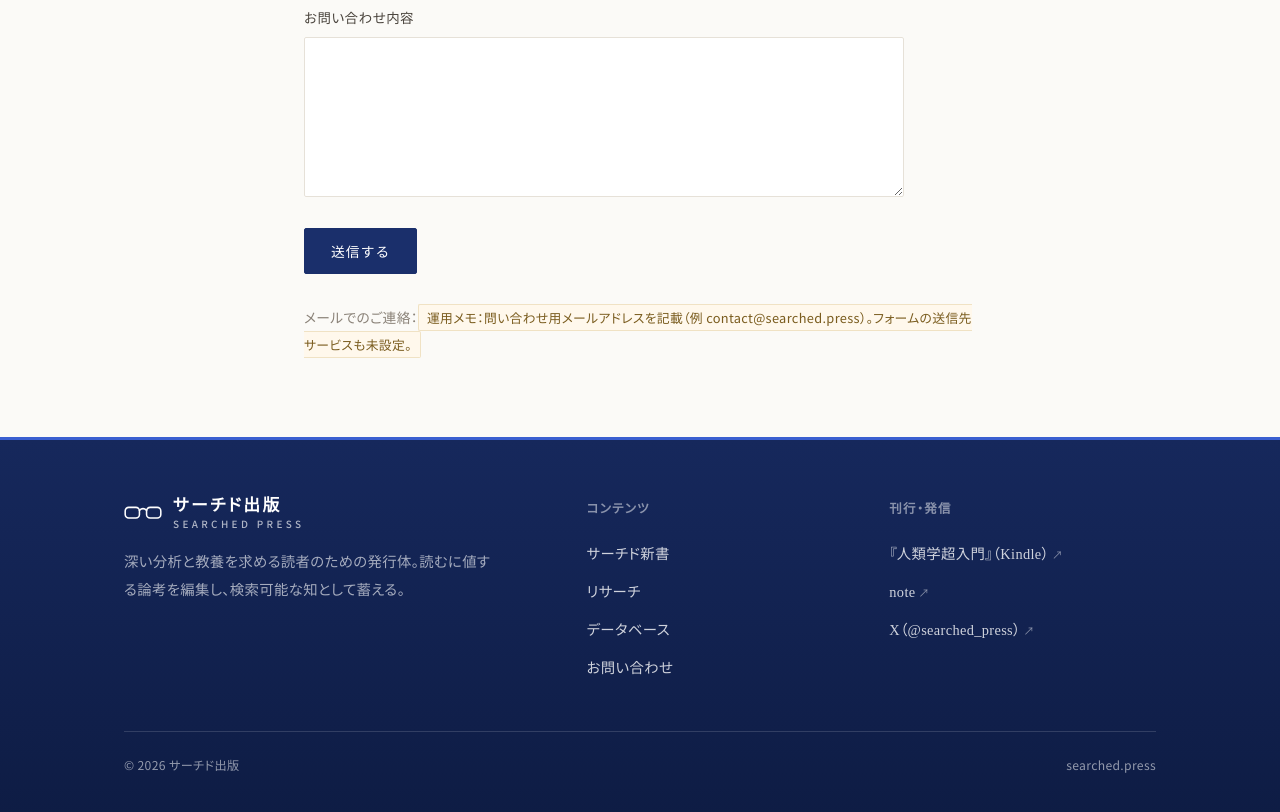
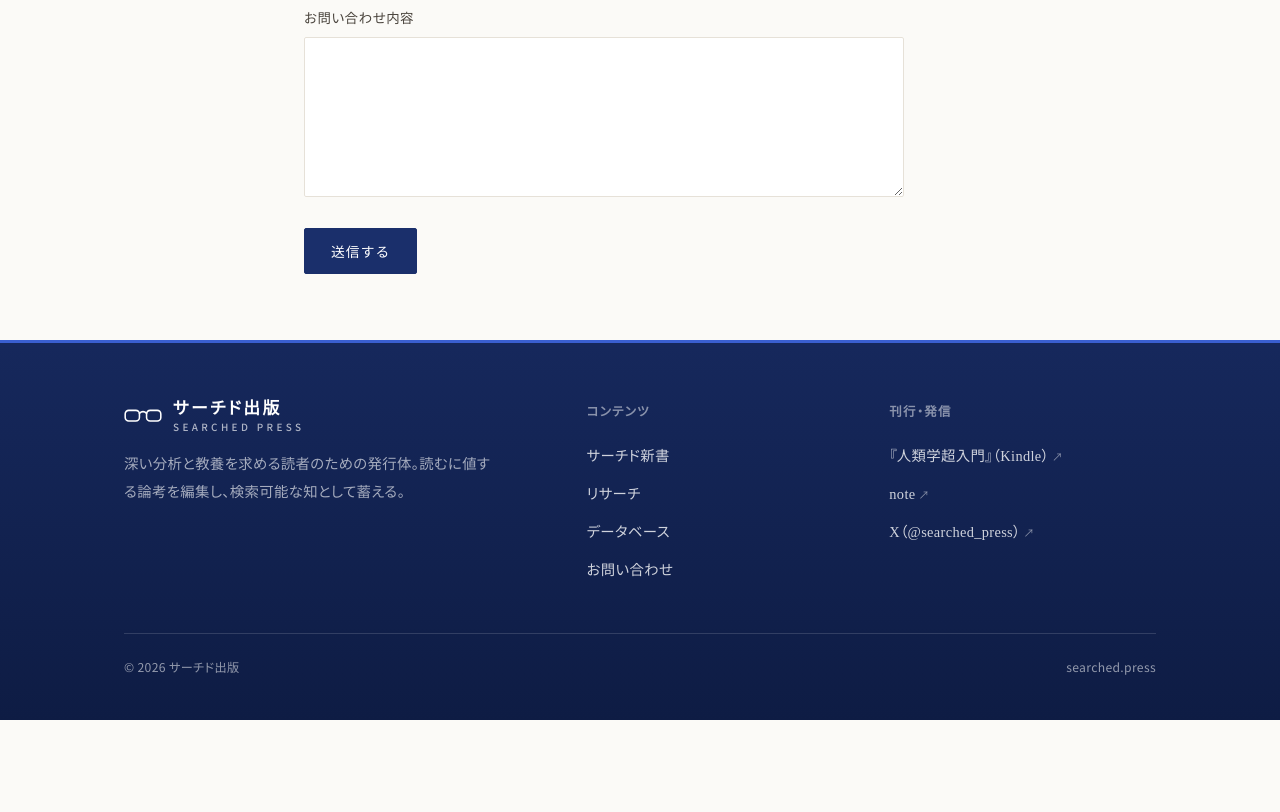
Before and after one commit to toriiyu/searched-press, a plain HTML site: page contact.html in a window 1280 px wide. Shown: the part 725-1537 px from the top of the page. After the commit the page ends 1445 px from the top, so only its background shows below. Drawn offline with Linux system fonts and the light colour scheme.

Commit message:
Update contact.html

```diff
--- a/contact.html
+++ b/contact.html
@@ -59,10 +59,6 @@
         </div>
         <p id="form-msg" class="note" style="display:none;"></p>
       </form>
-
-      <p class="note" style="margin-top:30px;">
-        メールでのご連絡：<span class="todo">運用メモ：問い合わせ用メールアドレスを記載（例 contact@searched.press）。フォームの送信先サービスも未設定。</span>
-      </p>
     </div>
   </section>
 </main>
```
